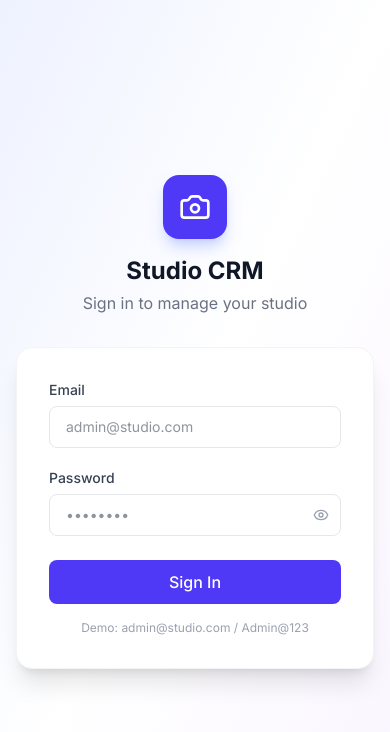
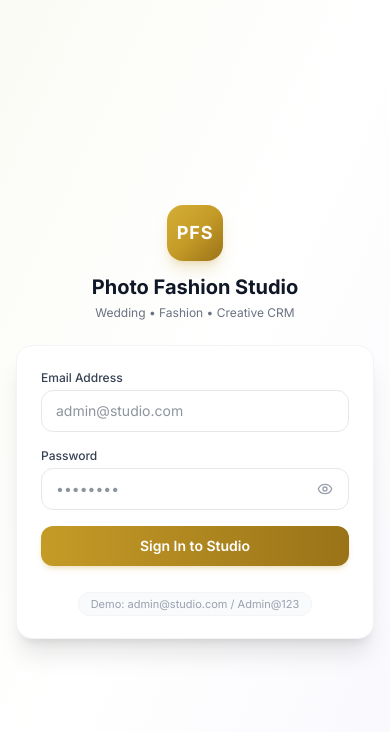
Before and after one commit to rajratanrr/crm, a React (Vite) app in the folder frontend/: page /login in a window 390 px wide. Shown: the top 732 px of the page. Built offline with nearby package versions, Linux system fonts and the light colour scheme; no server answers.

Commit message:
fix(mobile): make app layout, topbar, and login page fully responsive on mobile devices

```diff
--- a/frontend/src/components/layout/AppLayout.tsx
+++ b/frontend/src/components/layout/AppLayout.tsx
@@ -1,14 +1,14 @@
-import { Outlet } from 'react-router-dom';
-import Sidebar from './Sidebar';
-import Topbar from './Topbar';
+import { Outlet } from "react-router-dom";
+import Sidebar from "./Sidebar";
+import Topbar from "./Topbar";
 
 export default function AppLayout() {
   return (
-    <div className="min-h-screen bg-gray-50">
+    <div className="min-h-screen bg-gray-50 flex flex-col md:block">
       <Sidebar />
-      <div className="ml-[260px] transition-all duration-300">
+      <div className="md:ml-[260px] flex-1 min-w-0 transition-all duration-300">
         <Topbar />
-        <main className="p-6">
+        <main className="p-3 sm:p-4 md:p-6 min-w-0 max-w-full overflow-x-hidden">
           <Outlet />
         </main>
       </div>
--- a/frontend/src/components/layout/Topbar.tsx
+++ b/frontend/src/components/layout/Topbar.tsx
@@ -47,12 +47,12 @@ export default function Topbar() {
   }, []);
 
   return (
-    <header className="h-16 bg-white border-b border-gray-200 flex items-center justify-between px-6 sticky top-0 z-20">
-      <h1 className="text-lg font-semibold text-gray-900">{title}</h1>
+    <header className="h-16 bg-white border-b border-gray-200 flex items-center justify-between pl-14 pr-4 md:px-6 sticky top-0 z-20">
+      <h1 className="text-base md:text-lg font-semibold text-gray-900 truncate max-w-[130px] sm:max-w-none">{title}</h1>
 
       <div className="flex items-center gap-4">
         {/* Search */}
-        <div ref={searchRef} className="relative">
+        <div ref={searchRef} className="relative hidden sm:block">
           <div className="flex items-center bg-gray-50 rounded-lg px-3 py-2 w-72 border border-gray-200 focus-within:border-indigo-400 focus-within:ring-2 focus-within:ring-indigo-100 transition-all">
             <Search className="w-4 h-4 text-gray-400 mr-2" />
             <input type="text" placeholder="Search customers, events, contracts..."
--- a/frontend/src/pages/LoginPage.tsx
+++ b/frontend/src/pages/LoginPage.tsx
@@ -1,12 +1,12 @@
-import { useState } from 'react';
-import { useNavigate } from 'react-router-dom';
-import { Camera, Eye, EyeOff } from 'lucide-react';
-import { useAuth } from '../lib/auth';
-import toast from 'react-hot-toast';
+import { useState } from "react";
+import { useNavigate } from "react-router-dom";
+import { Eye, EyeOff } from "lucide-react";
+import { useAuth } from "../lib/auth";
+import toast from "react-hot-toast";
 
 export default function LoginPage() {
-  const [email, setEmail] = useState('');
-  const [password, setPassword] = useState('');
+  const [email, setEmail] = useState("");
+  const [password, setPassword] = useState("");
   const [showPw, setShowPw] = useState(false);
   const [loading, setLoading] = useState(false);
   const { login } = useAuth();
@@ -17,47 +17,70 @@ export default function LoginPage() {
     setLoading(true);
     try {
       await login(email, password);
-      toast.success('Welcome back!');
-      navigate('/dashboard');
+      toast.success("Welcome back!");
+      navigate("/dashboard");
     } catch (err: any) {
-      toast.error(err.response?.data?.message || 'Login failed');
-    } finally { setLoading(false); }
+      toast.error(err.response?.data?.message || "Login failed");
+    } finally {
+      setLoading(false);
+    }
   };
 
   return (
-    <div className="min-h-screen bg-gradient-to-br from-indigo-50 via-white to-purple-50 flex items-center justify-center p-4">
-      <div className="w-full max-w-md">
-        <div className="text-center mb-8">
-          <div className="w-16 h-16 rounded-2xl bg-indigo-600 flex items-center justify-center mx-auto mb-4 shadow-lg shadow-indigo-200">
-            <Camera className="w-8 h-8 text-white" />
+    <div className="min-h-screen bg-gradient-to-br from-amber-50/40 via-white to-purple-50/40 flex items-center justify-center p-4 sm:p-6">
+      <div className="w-full max-w-sm sm:max-w-md">
+        <div className="text-center mb-6 sm:mb-8">
+          <div className="w-14 h-14 sm:w-16 sm:h-16 rounded-2xl bg-gradient-to-br from-[#D4AF37] via-[#C59B27] to-[#9A7318] flex items-center justify-center mx-auto mb-3 sm:mb-4 shadow-lg shadow-[#C59B27]/25 text-white font-bold text-lg sm:text-xl tracking-wider">
+            PFS
           </div>
-          <h1 className="text-2xl font-bold text-gray-900">Studio CRM</h1>
-          <p className="text-gray-500 mt-1">Sign in to manage your studio</p>
+          <h1 className="text-xl sm:text-2xl font-bold text-gray-900">Photo Fashion Studio</h1>
+          <p className="text-xs sm:text-sm text-gray-500 mt-1">Wedding &bull; Fashion &bull; Creative CRM</p>
         </div>
 
-        <form onSubmit={handleSubmit} className="bg-white rounded-2xl shadow-xl border border-gray-100 p-8">
-          <div className="mb-5">
-            <label className="block text-sm font-medium text-gray-700 mb-1.5">Email</label>
-            <input type="email" value={email} onChange={(e) => setEmail(e.target.value)} required
+        <form onSubmit={handleSubmit} className="bg-white rounded-2xl shadow-xl border border-gray-100 p-6 sm:p-8 space-y-4">
+          <div>
+            <label className="block text-xs sm:text-sm font-medium text-gray-700 mb-1">Email Address</label>
+            <input
+              type="email"
+              value={email}
+              onChange={(e) => setEmail(e.target.value)}
+              required
               placeholder="admin@studio.com"
-              className="w-full px-4 py-2.5 border border-gray-200 rounded-lg text-sm focus:outline-none focus:ring-2 focus:ring-indigo-500 focus:border-transparent transition-all" />
+              className="w-full px-3.5 py-2.5 border border-gray-200 rounded-xl text-sm focus:outline-none focus:ring-2 focus:ring-[#C59B27] focus:border-transparent transition-all"
+            />
           </div>
-          <div className="mb-6">
-            <label className="block text-sm font-medium text-gray-700 mb-1.5">Password</label>
+          <div>
+            <label className="block text-xs sm:text-sm font-medium text-gray-700 mb-1">Password</label>
             <div className="relative">
-              <input type={showPw ? 'text' : 'password'} value={password} onChange={(e) => setPassword(e.target.value)} required
+              <input
+                type={showPw ? "text" : "password"}
+                value={password}
+                onChange={(e) => setPassword(e.target.value)}
+                required
                 placeholder="••••••••"
-                className="w-full px-4 py-2.5 border border-gray-200 rounded-lg text-sm focus:outline-none focus:ring-2 focus:ring-indigo-500 focus:border-transparent transition-all pr-10" />
-              <button type="button" onClick={() => setShowPw(!showPw)} className="absolute right-3 top-1/2 -translate-y-1/2 text-gray-400 hover:text-gray-600">
+                className="w-full px-3.5 py-2.5 border border-gray-200 rounded-xl text-sm focus:outline-none focus:ring-2 focus:ring-[#C59B27] focus:border-transparent transition-all pr-10"
+              />
+              <button
+                type="button"
+                onClick={() => setShowPw(!showPw)}
+                className="absolute right-3 top-1/2 -translate-y-1/2 text-gray-400 hover:text-gray-600 p-1"
+              >
                 {showPw ? <EyeOff className="w-4 h-4" /> : <Eye className="w-4 h-4" />}
               </button>
             </div>
           </div>
-          <button type="submit" disabled={loading}
-            className="w-full py-2.5 bg-indigo-600 text-white rounded-lg font-medium hover:bg-indigo-700 disabled:opacity-50 disabled:cursor-not-allowed transition-colors">
-            {loading ? 'Signing in...' : 'Sign In'}
+          <button
+            type="submit"
+            disabled={loading}
+            className="w-full py-2.5 sm:py-3 bg-gradient-to-r from-[#C59B27] to-[#9A7318] hover:from-[#b88c1a] hover:to-[#876412] text-white rounded-xl font-semibold text-sm shadow-md shadow-[#C59B27]/20 disabled:opacity-50 disabled:cursor-not-allowed transition-all"
+          >
+            {loading ? "Signing in..." : "Sign In to Studio"}
           </button>
-          <p className="text-xs text-gray-400 text-center mt-4">Demo: admin@studio.com / Admin@123</p>
+          <div className="text-center pt-2">
+            <span className="text-[11px] text-gray-400 bg-gray-50 px-3 py-1 rounded-full border border-gray-100">
+              Demo: admin@studio.com / Admin@123
+            </span>
+          </div>
         </form>
       </div>
     </div>
```
